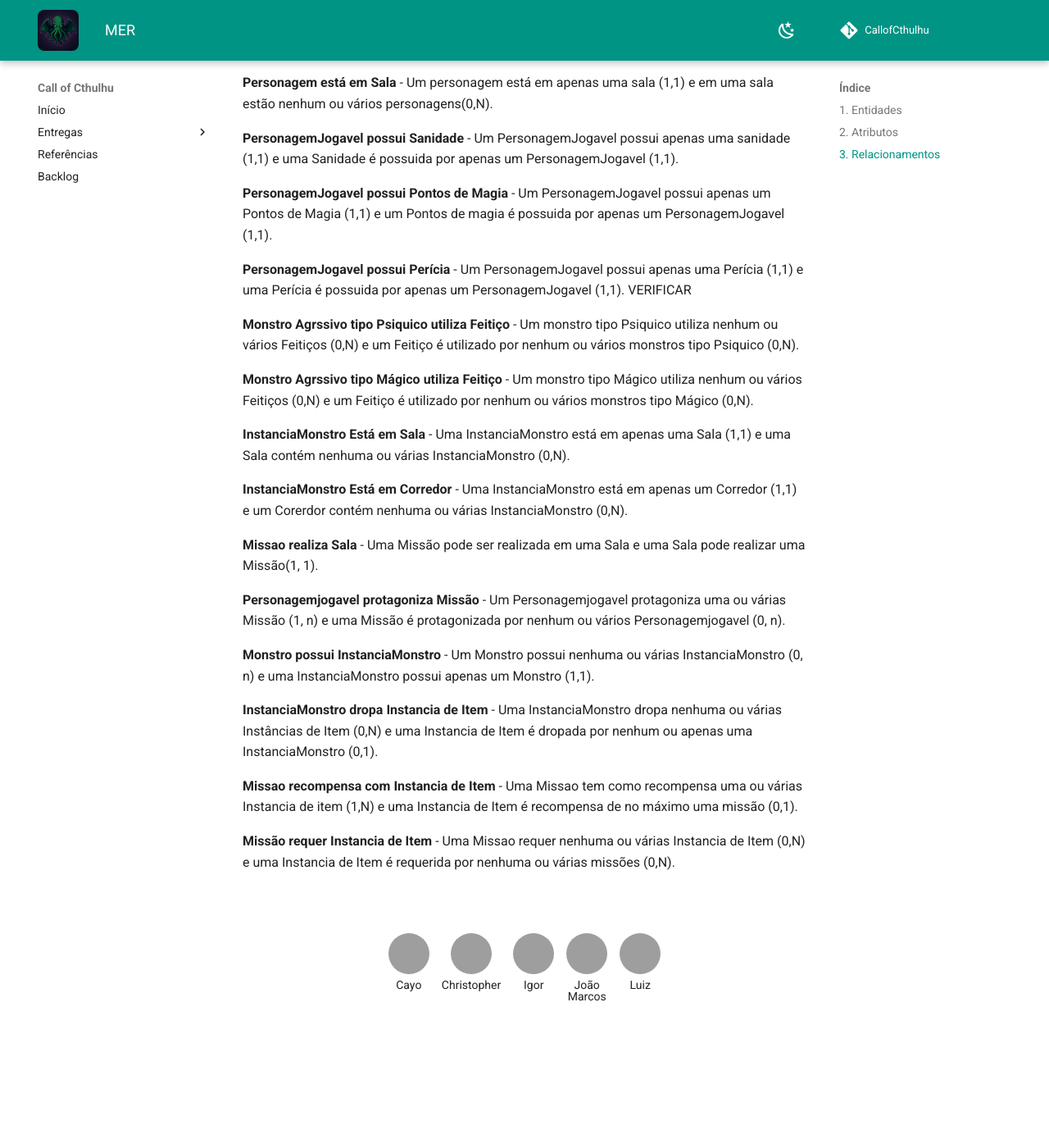
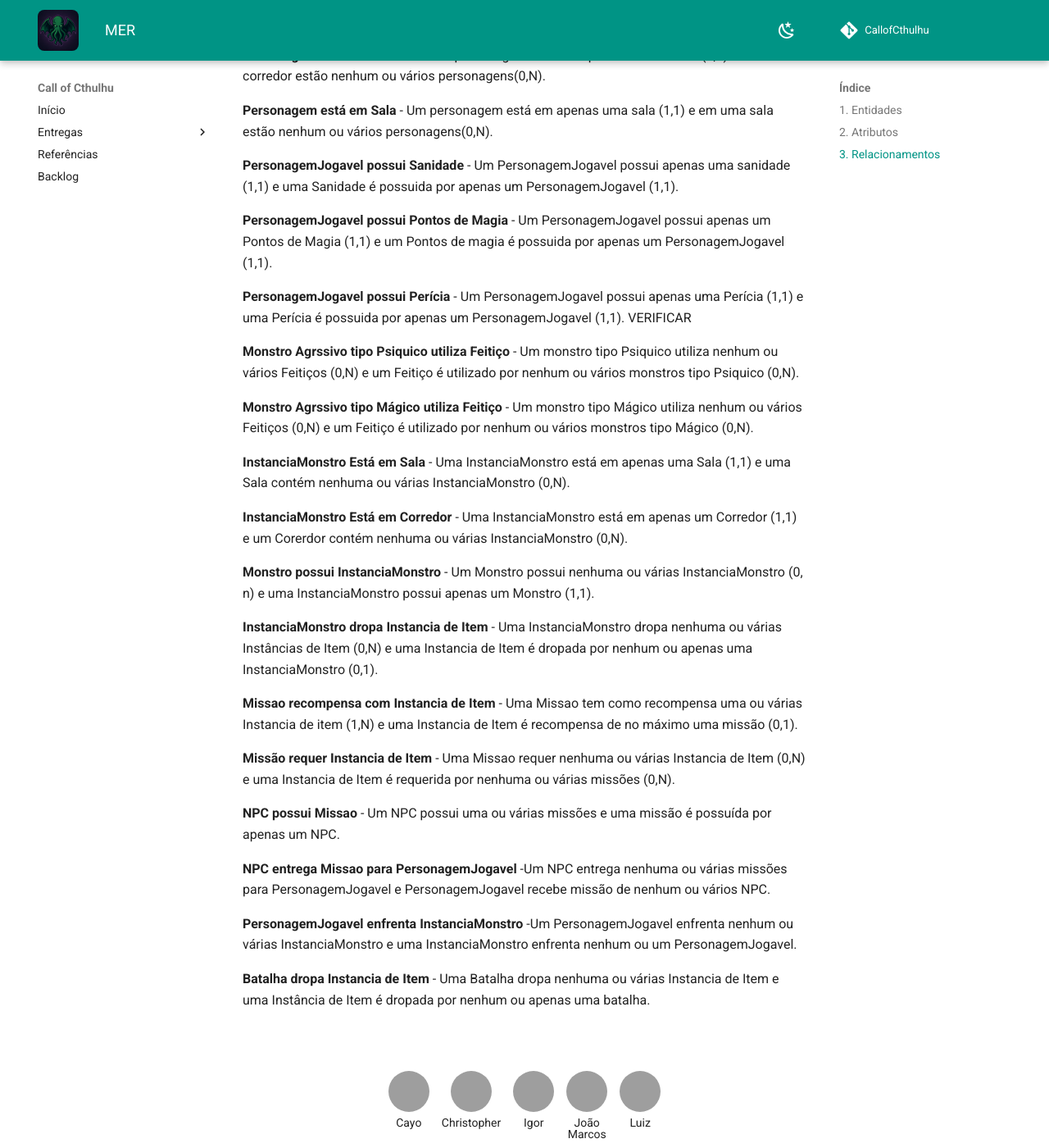
Before and after one commit to SBD1/2025.1-CallOfCthulhu, an MkDocs documentation site: the page built from docs/entregas/MER.md, in a window 1280 px wide and 1400 px high, scrolled down 2226 px. Shown: the whole window at 82% size. Built offline with MkDocs 1.6.1 and Material for MkDocs 9.7.7, drawn with Linux system fonts in a browser that asks for light colours; comment, search, counter and statistics services are not loaded; before the commit the page ends 3458 px from its top, so only the background shows below that; grey boxes are pictures that could not be loaded.

```diff
--- a/docs/entregas/MER.md
+++ b/docs/entregas/MER.md
@@ -34,6 +34,7 @@ O Modelo Entidade Relacionamento para bancos de dados é um modelo que descreve
     - **Sobrenatural**
     - **Humanóide**
 - **InstanciaMonstro**
+- **Batalha**
 
 ### 2. Atributos
 
@@ -96,12 +97,6 @@ O Modelo Entidade Relacionamento para bancos de dados é um modelo que descreve
 **InstanciaMonstro Está em Corredor**
 - Uma InstanciaMonstro está em apenas um Corredor (1,1) e um Corerdor contém nenhuma ou várias InstanciaMonstro (0,N).
 
-**Missao realiza Sala**
-- Uma Missão pode ser realizada em uma Sala e uma Sala pode realizar uma Missão(1, 1).
-
-**Personagemjogavel protagoniza Missão**
-- Um Personagemjogavel protagoniza uma ou várias Missão (1, n) e uma Missão é protagonizada por nenhum ou vários Personagemjogavel (0, n).
-
 **Monstro possui InstanciaMonstro**
 - Um Monstro possui nenhuma ou várias InstanciaMonstro (0, n) e uma InstanciaMonstro possui apenas um Monstro (1,1).
 
@@ -113,3 +108,15 @@ O Modelo Entidade Relacionamento para bancos de dados é um modelo que descreve
 
 **Missão requer Instancia de Item**
 - Uma Missao requer nenhuma ou várias Instancia de Item (0,N) e uma Instancia de Item é requerida por nenhuma ou várias missões (0,N).
+
+**NPC possui Missao**
+- Um NPC possui uma ou várias missões e uma missão é possuída por apenas um NPC.
+
+**NPC entrega Missao para PersonagemJogavel**
+-Um NPC entrega nenhuma ou várias missões para PersonagemJogavel e PersonagemJogavel recebe missão de nenhum ou vários NPC.
+
+**PersonagemJogavel enfrenta InstanciaMonstro**
+-Um PersonagemJogavel enfrenta nenhum ou várias InstanciaMonstro e uma InstanciaMonstro enfrenta nenhum ou um PersonagemJogavel.
+
+**Batalha dropa Instancia de Item**
+- Uma Batalha dropa nenhuma ou várias Instancia de Item e uma Instância de Item é dropada por nenhum ou apenas uma batalha.
```
Also changed, not shown: 13 other files.
